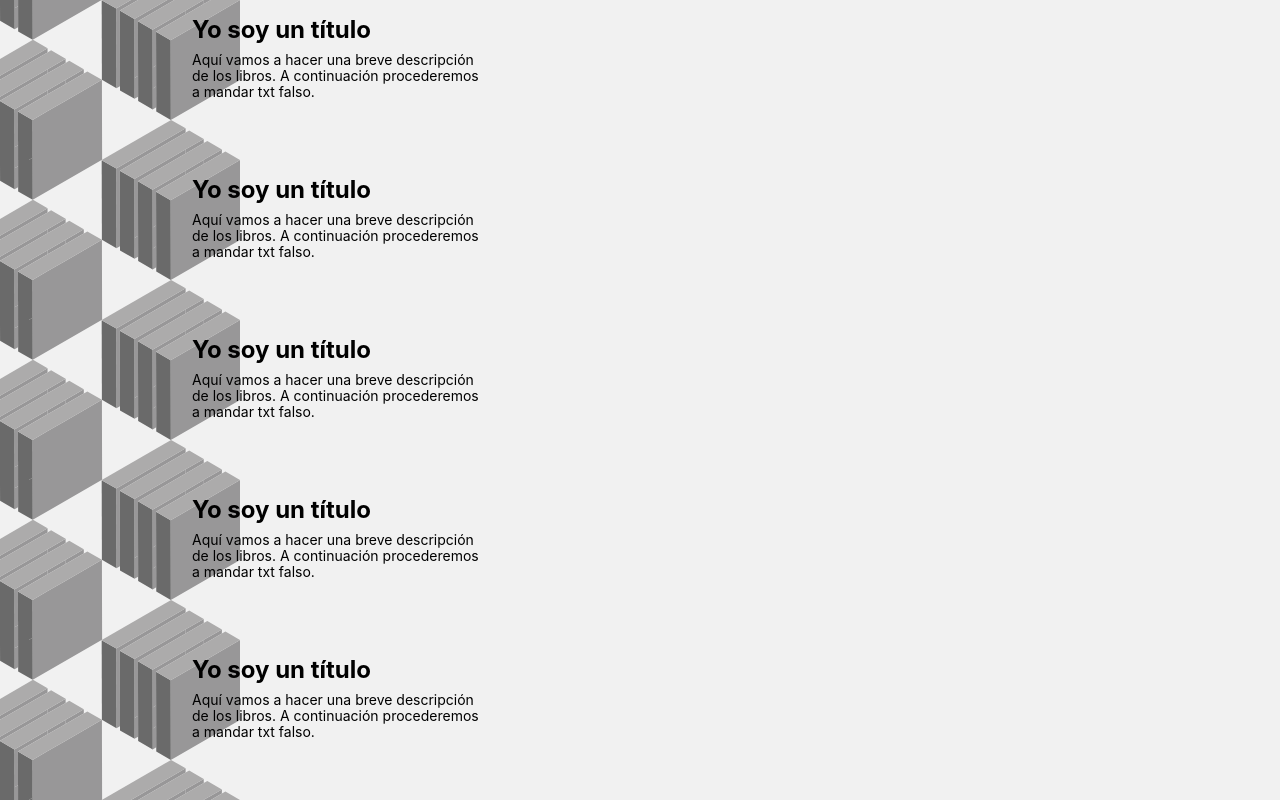
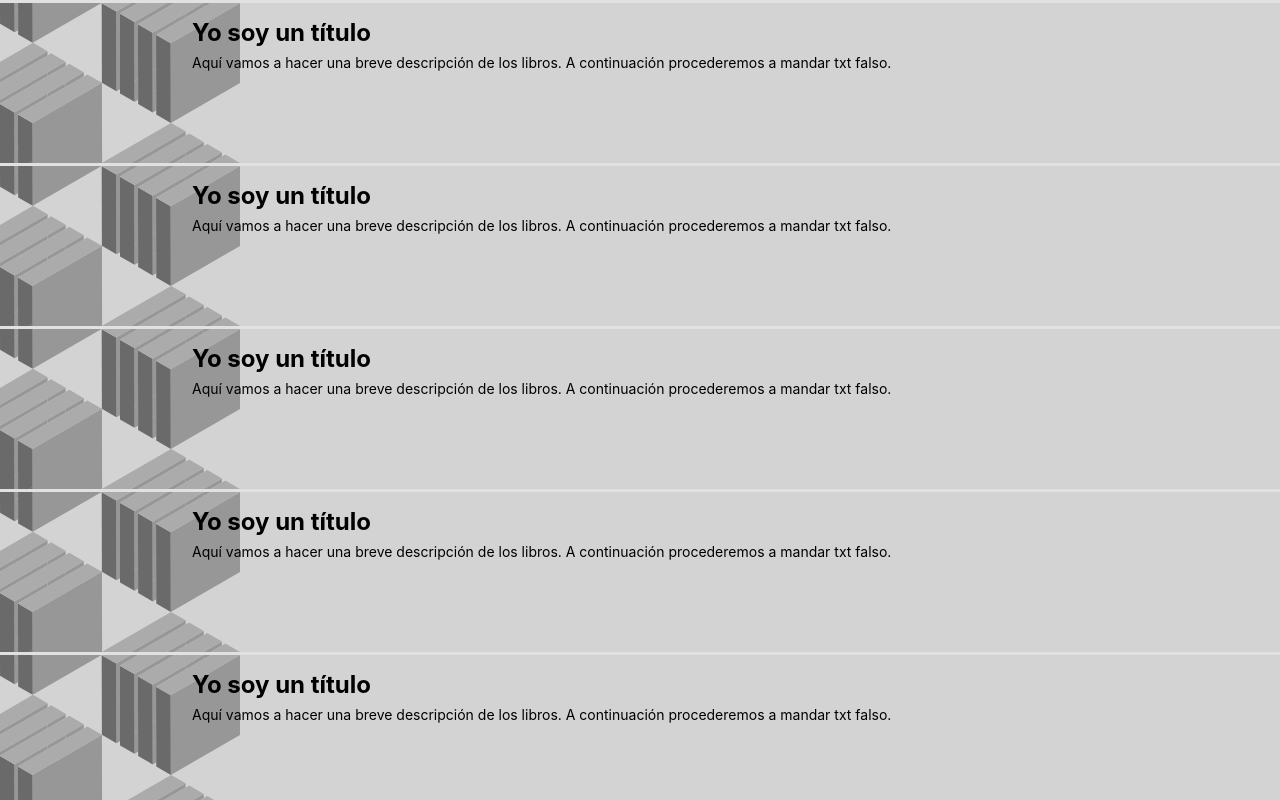
Before and after one commit to preto93/01-react, a React (Create React App) app: page / in a window 1280 px wide. Shown: the top 800 px of the page. Built offline with nearby package versions, Linux system fonts and the light colour scheme.

Commit message:
con la linea va mejor. Listo para hacer mediaQuer

```diff
--- a/src/App.css
+++ b/src/App.css
@@ -7,6 +7,18 @@ body {
   background-color: rgb(241, 241, 241);
   /* height: 280px; */
 }
+.bi {
+  width: 100vw;
+  height: 100vh;
+  background-image: url("./modM.svg");
+  background-repeat: repeat-y;
+  background-size: 20% 20%;
+  background-color: rgb(230, 230, 230);
+  background-position: left;
+  display: block;
+  margin-left: -30px;
+}
+
 .gc {
-  /* margin-top: -30vh; */
+  display: block;
 }
--- a/src/App.js
+++ b/src/App.js
@@ -4,6 +4,8 @@ import Row from "./components/Row";
 function App() {
   return (
     <>
+      {/* <div className="bi"></div> */}
+
       <div className="gc">
         <Row />
         <Row />
--- a/src/components/Row.css
+++ b/src/components/Row.css
@@ -1,8 +1,10 @@
 .ContainerImg {
   background-image: url("../modM.svg");
+  background-color: rgb(211, 211, 211);
   height: 20vh;
+  width: 100vw;
   z-index: 5;
-  aspect-ratio: 3;
+  /* aspect-ratio: 3; */
   background-size: contain;
   background-repeat: no-repeat;
   display: flex;
@@ -11,6 +13,7 @@
   align-items: flex-start;
   /* border: yellow dashed 10px; */
   /* margin-top: -1px; */
+  border-top: rgba(255, 255, 255, 0.322) solid 3px;
 }
 
 .Img {
```
Also changed, not shown: src/modG.svg.
